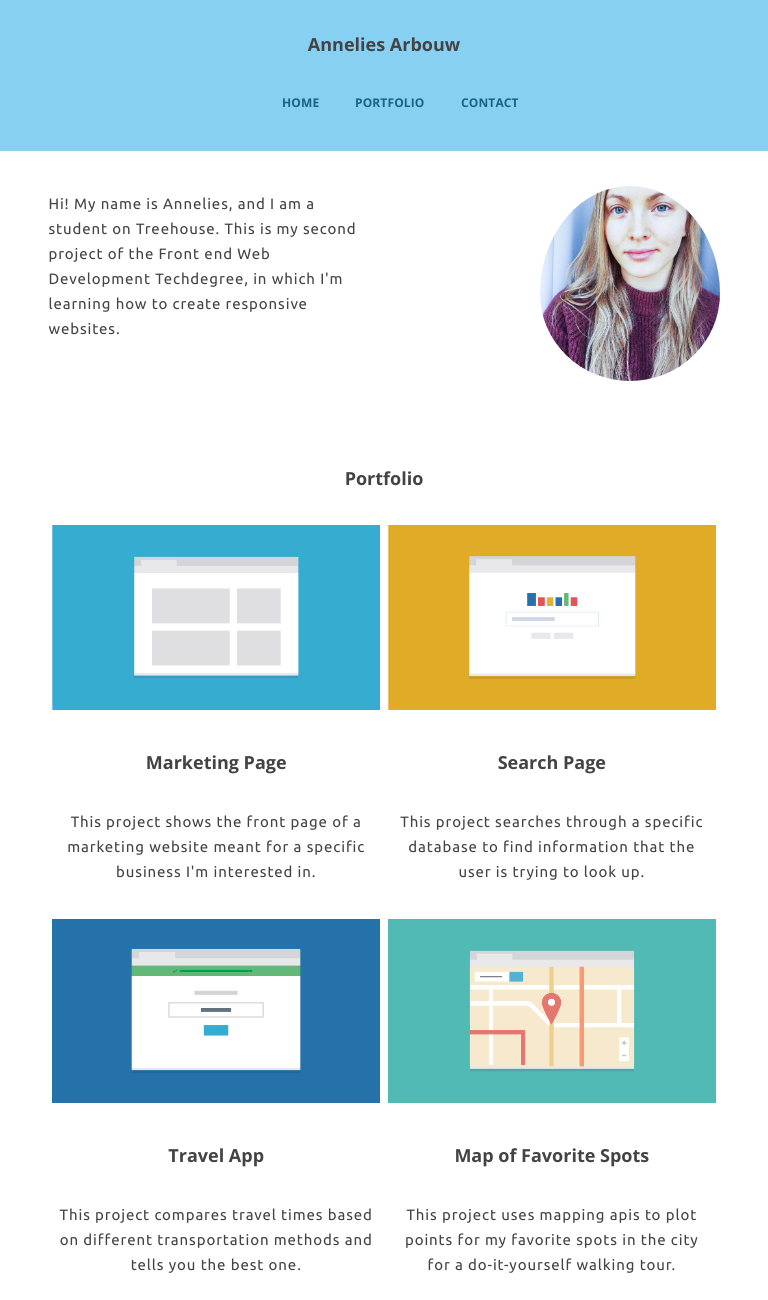
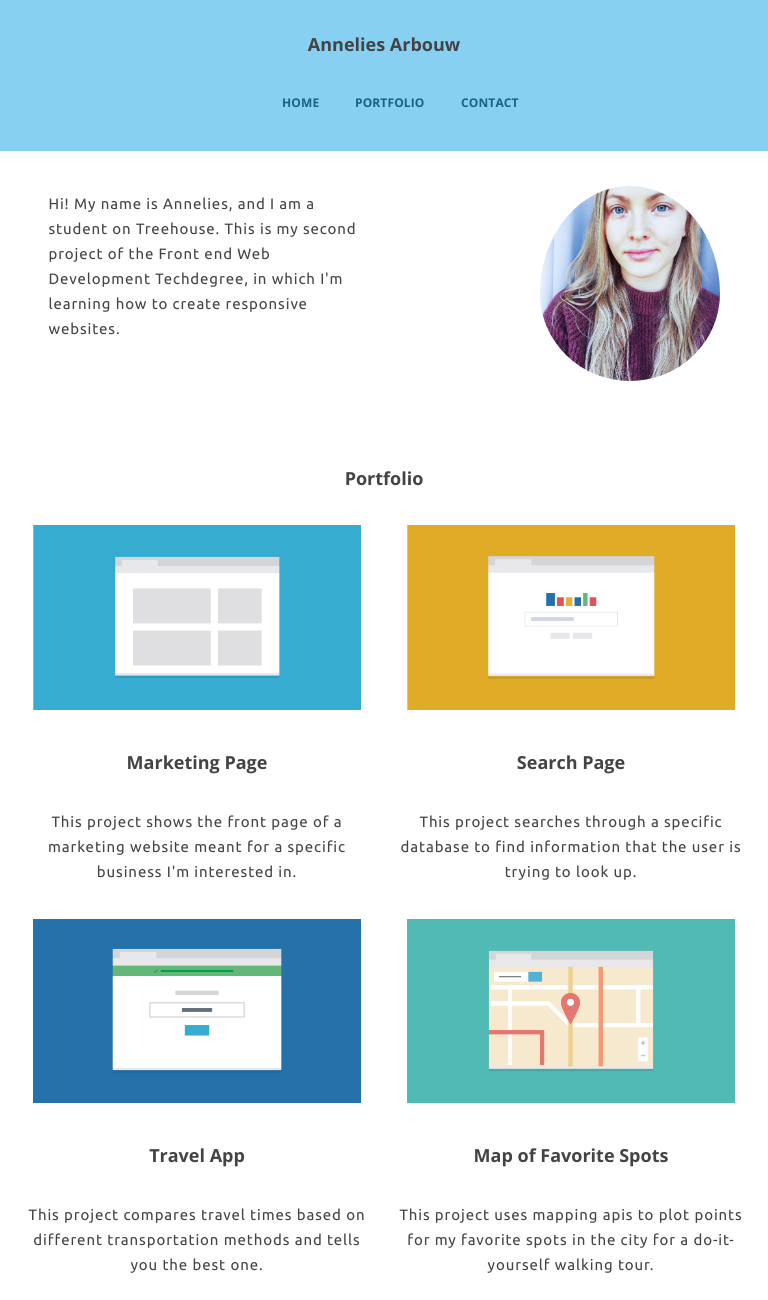
Before and after one commit to Annie113/Unit-2-Responsive-Layout, a plain HTML site: page index.html in a window 768 px wide. Shown: the top 1300 px of the page. Drawn offline with nearby package versions, Linux system fonts and the light colour scheme.

Commit message:
Update style.css
update all files

```diff
--- a/css/style.css
+++ b/css/style.css
@@ -182,7 +182,7 @@ img.me {
   }
   .column_wrapper {
     max-width: 1120px;
-    width: 90%;
+    width: 92%;
     border-radius: 40px;
   }
   .name, .nav li {
@@ -206,6 +206,9 @@ img.me {
 @media screen and (max-width: 768px) {
   ul#header-nav.nav {
     margin: 0px 20px 15px;
+  }
+  #portfolio {
+    width: 100%;
   }
   img.me {
     margin-right: 0px;
```
